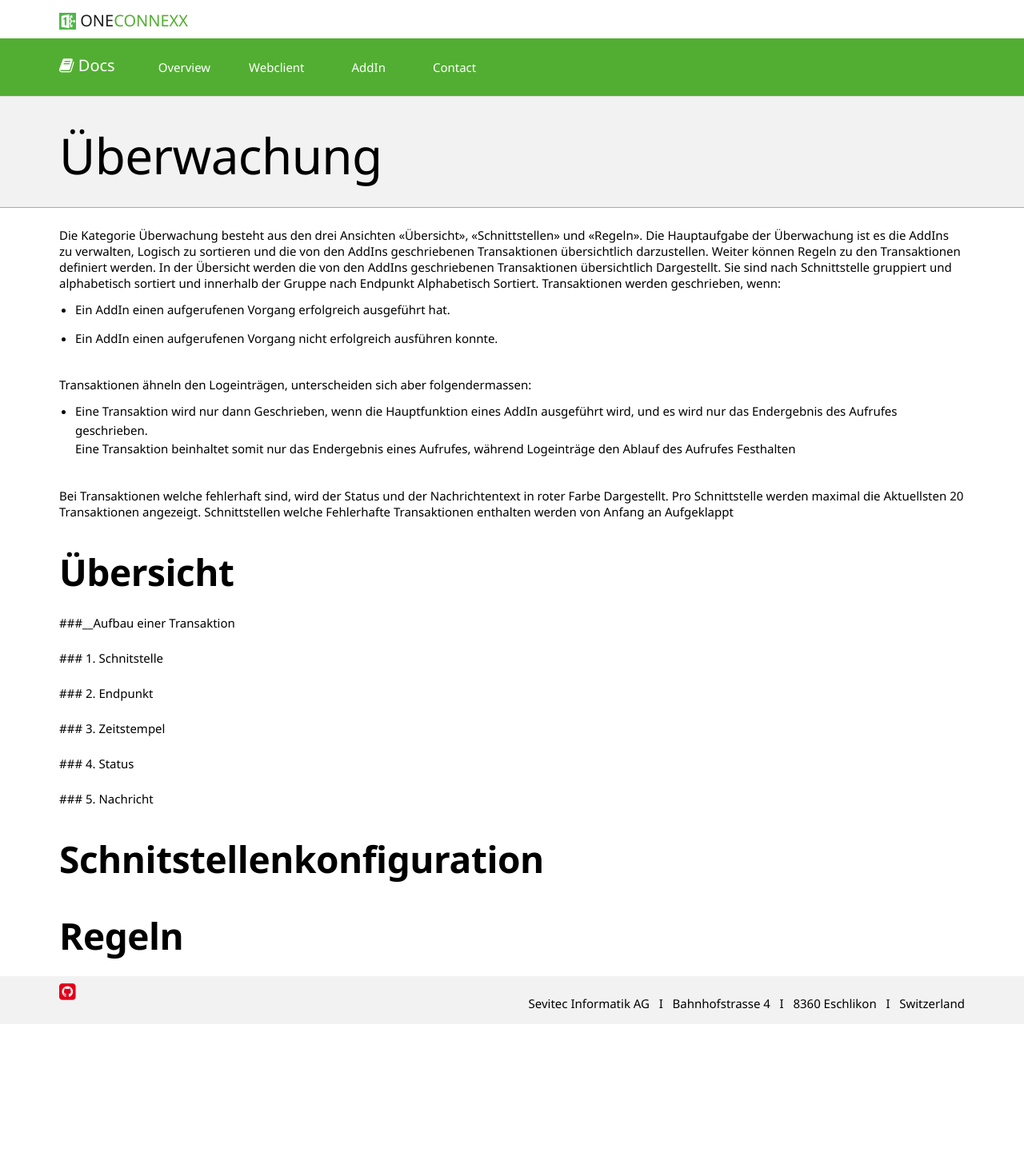
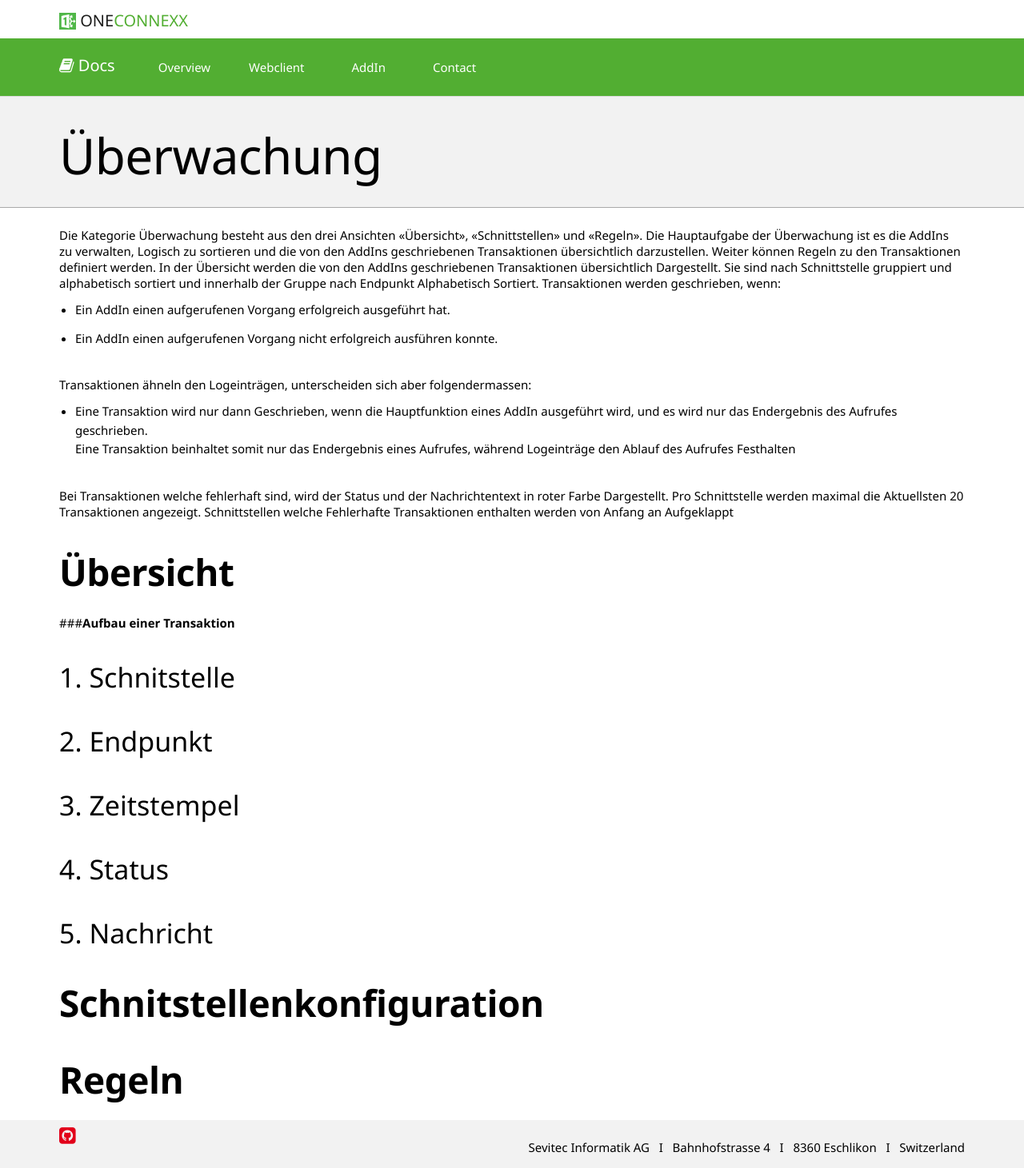
Before and after one commit to primesoft-group/oneconnexx-docs, a Jekyll site: the page built from _pages/webclient/de/ueberwachung.md, in a window 1280 px wide. Shown: the whole page at 80% size. Built offline with Jekyll 4.4.1, drawn with Linux system fonts in a browser that asks for light colours; nearby versions of some CDN libraries; some web fonts are replaced; before the commit the page ends 1281 px from its top, so only the background shows below that.

Commit message:
Arbeit an Überwachungsseite

```diff
--- a/_pages/webclient/de/ueberwachung.md
+++ b/_pages/webclient/de/ueberwachung.md
@@ -20,17 +20,17 @@ Schnittstellen welche Fehlerhafte Transaktionen enthalten werden von Anfang an A
 
 ## __Übersicht__
 
-###__Aufbau einer Transaktion
+###__Aufbau einer Transaktion__
 
-  ### 1. Schnitstelle
+### 1. Schnitstelle
 
-  ### 2. Endpunkt
+### 2. Endpunkt
 
-  ### 3. Zeitstempel
+### 3. Zeitstempel
 
-  ### 4. Status
+### 4. Status
 
-  ### 5. Nachricht
+### 5. Nachricht
 
 ## __Schnitstellenkonfiguration__
 
```
